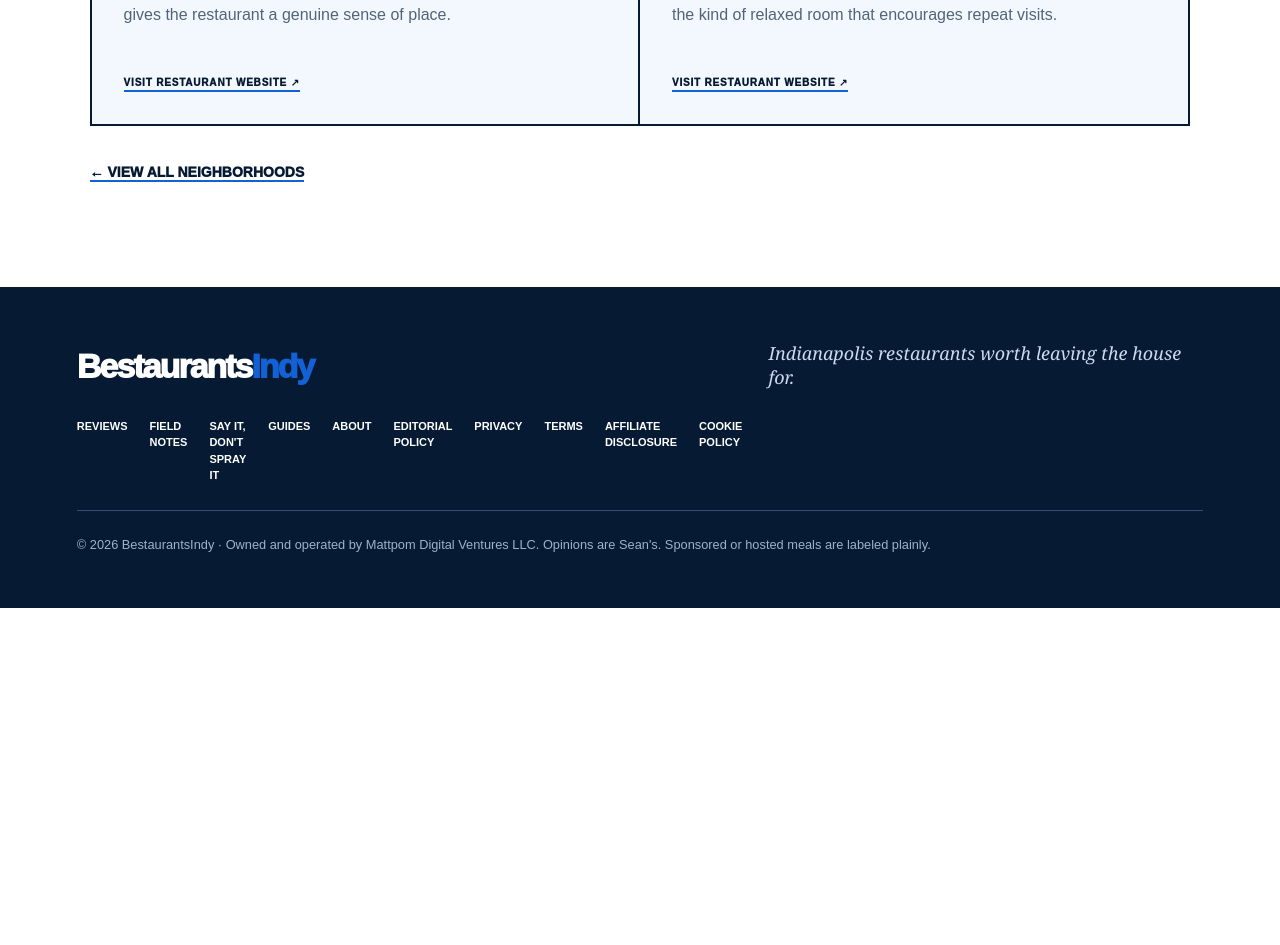
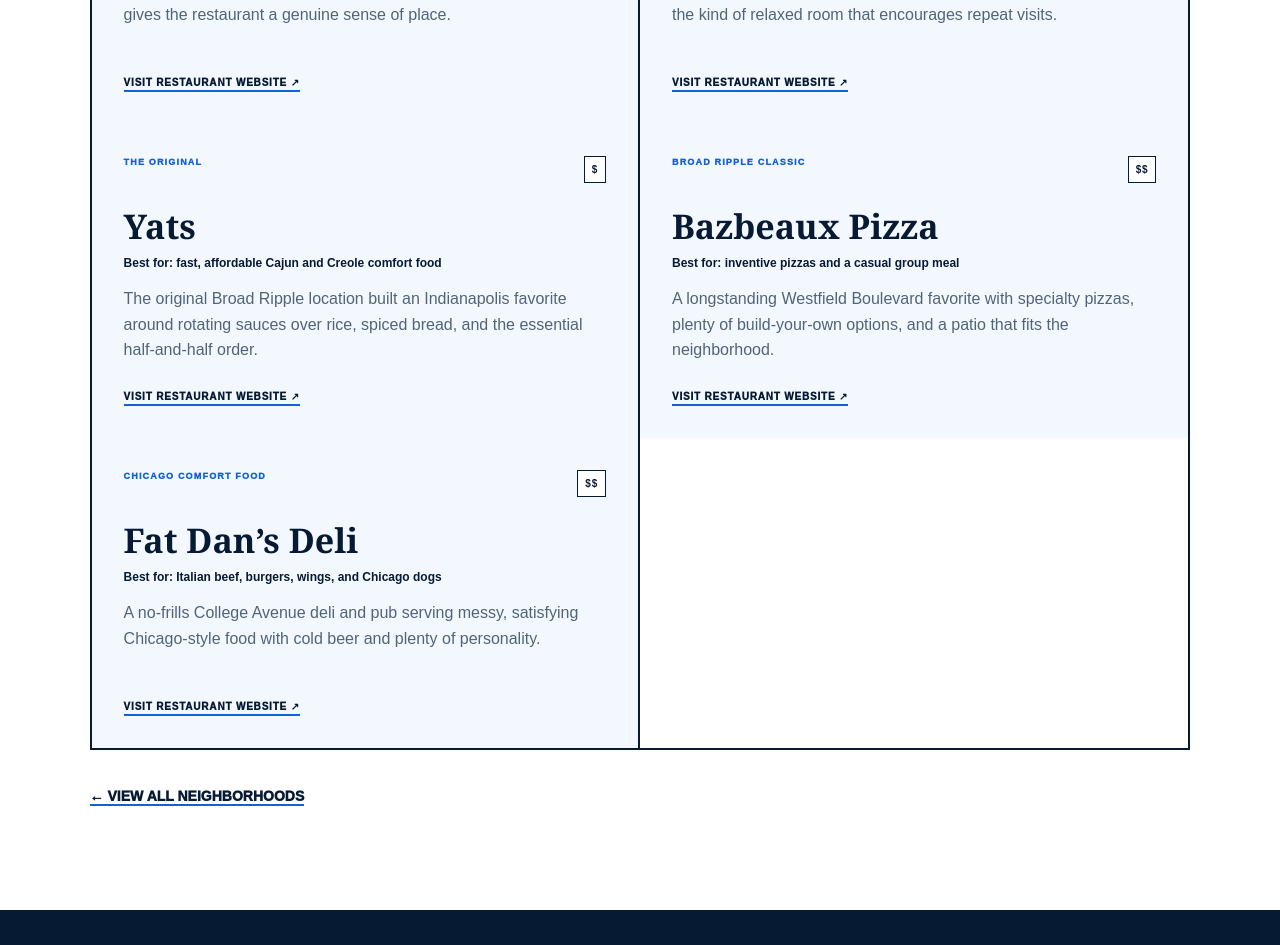
Before and after one commit to mattpom/bestaurantsindy, a Next.js app: page /neighborhoods/broad-ripple in a window 1280 px wide. Shown: the part 1040-1985 px from the top of the page. Before the commit the page ends 1648 px from the top, so only its background shows below. Built offline with nearby package versions, Linux system fonts and the light colour scheme.

Commit message:
Add Yats Bazbeaux and Fat Dans to Broad Ripple

```diff
--- a/app/neighborhoods/data.tsx
+++ b/app/neighborhoods/data.tsx
@@ -25,7 +25,10 @@ export const neighborhoods:Neighborhood[]=[
     {name:"Ambrosia",label:"SEAN’S ANCHOR PICK",best:"Best for: Italian dinner with neighborhood history",note:"The Pizzi family has served Italian food in Indianapolis since 1979. It remains polished enough for an occasion without losing its neighborhood character.",price:"$$$",href:"https://www.ambrosiaindy.com/"},
     {name:"Petite Chou",label:"FRENCH BISTRO",best:"Best for: brunch, crepes, and a relaxed date",note:"A French-inspired Broad Ripple staple that works from breakfast through dinner, with one of the neighborhood’s most inviting patios.",price:"$$",href:"https://www.petitechoubistro.com/"},
     {name:"Canal Bistro",label:"MEDITERRANEAN",best:"Best for: patio dining beside the canal",note:"Lebanese- and Egyptian-influenced food with a canal-side patio that gives the restaurant a genuine sense of place.",price:"$$",href:"https://www.canal-bistro.com/"},
-    {name:"Fire by the Monon",label:"CASUAL LOCAL",best:"Best for: an easy neighborhood meal",note:"American comfort food near the Monon Trail, with grilled flavors and the kind of relaxed room that encourages repeat visits.",price:"$$",href:"https://firebythemonon.com/"}
+    {name:"Fire by the Monon",label:"CASUAL LOCAL",best:"Best for: an easy neighborhood meal",note:"American comfort food near the Monon Trail, with grilled flavors and the kind of relaxed room that encourages repeat visits.",price:"$$",href:"https://firebythemonon.com/"},
+    {name:"Yats",label:"THE ORIGINAL",best:"Best for: fast, affordable Cajun and Creole comfort food",note:"The original Broad Ripple location built an Indianapolis favorite around rotating sauces over rice, spiced bread, and the essential half-and-half order.",price:"$",href:"https://www.yatscajuncreole.com/"},
+    {name:"Bazbeaux Pizza",label:"BROAD RIPPLE CLASSIC",best:"Best for: inventive pizzas and a casual group meal",note:"A longstanding Westfield Boulevard favorite with specialty pizzas, plenty of build-your-own options, and a patio that fits the neighborhood.",price:"$$",href:"https://broadripple.bazbeaux.com/"},
+    {name:"Fat Dan’s Deli",label:"CHICAGO COMFORT FOOD",best:"Best for: Italian beef, burgers, wings, and Chicago dogs",note:"A no-frills College Avenue deli and pub serving messy, satisfying Chicago-style food with cold beer and plenty of personality.",price:"$$",href:"https://www.fatdansdeli.com/"}
   ]},
   {id:"northside",name:"Northside",intro:"College Avenue favorites and destination dining farther north—places that justify leaving downtown and making a reservation.",anchor:"Delicia & Northside Social",restaurants:[
     {name:"Delicia",label:"SEAN LOVES THIS ONE",best:"Best for: New Latin cooking and cocktails",note:"Latin American, Caribbean, and Spanish influences come together in one of College Avenue’s most distinctive dining rooms.",price:"$$$",href:"https://www.deliciaindy.com/"},
```
